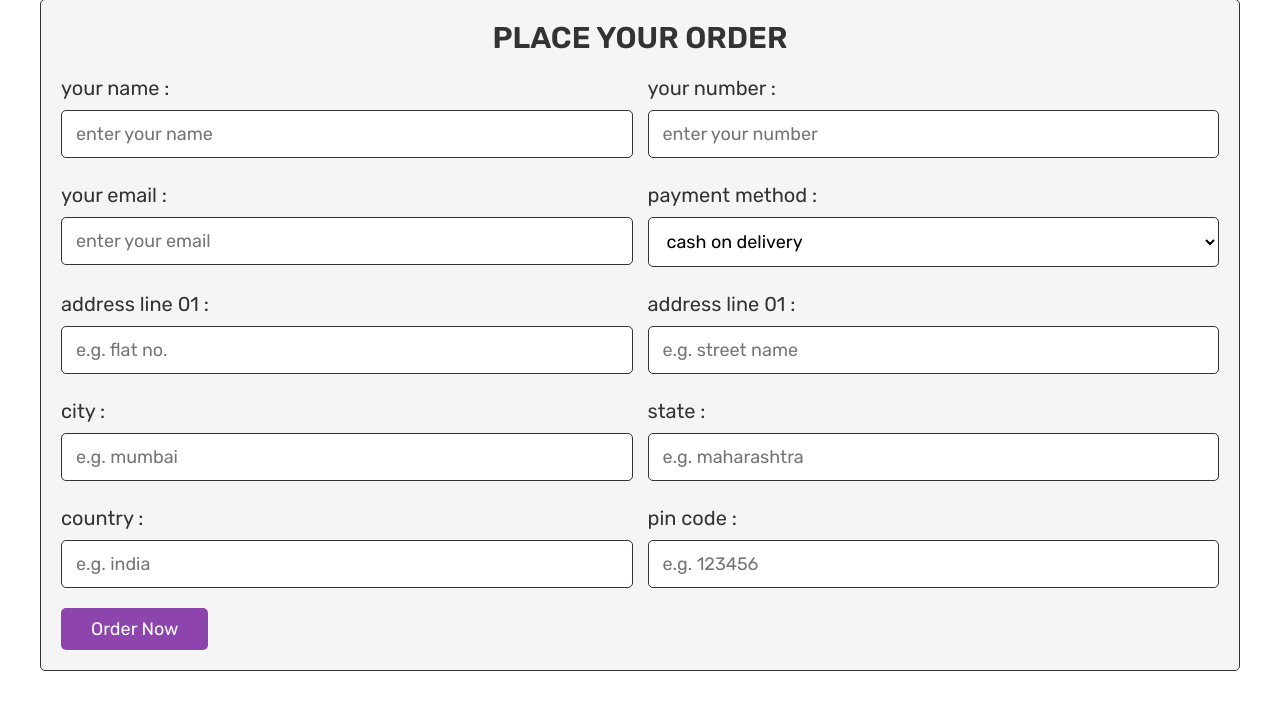
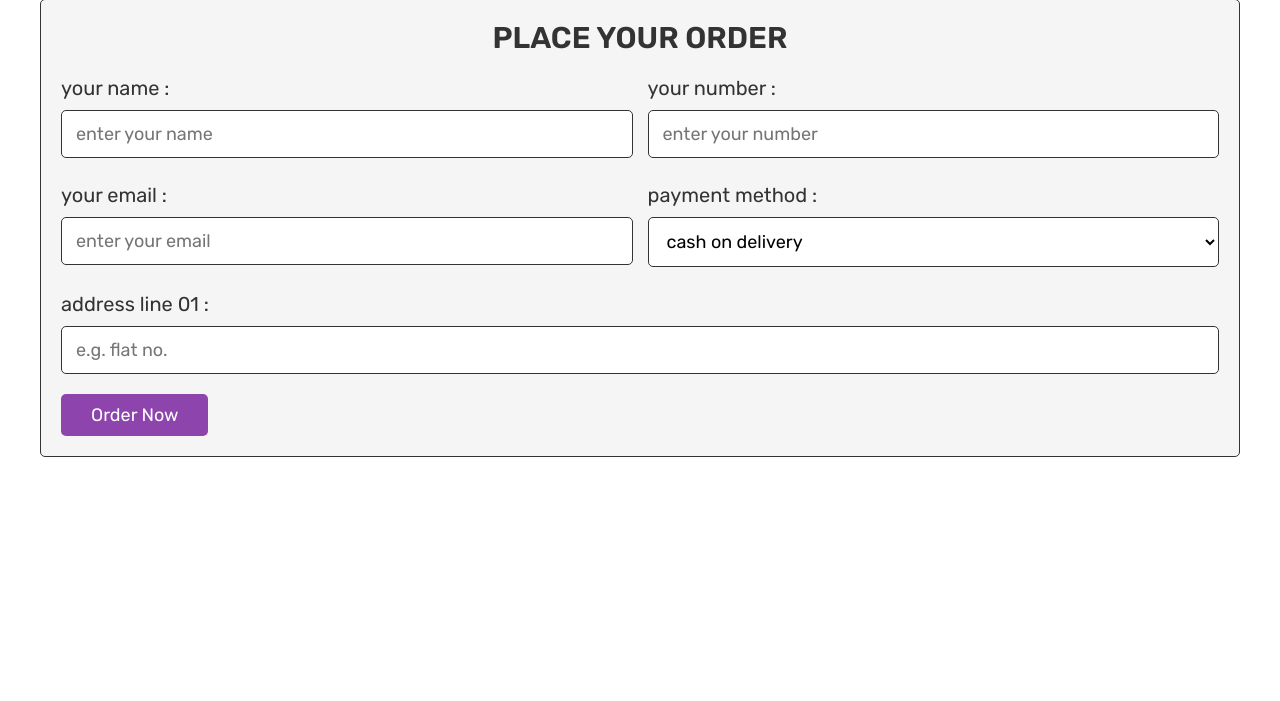
Before and after one commit to Madmax2810/Pharmify---Online-Pharmacy, a PHP site: page /checkout.php in a window 1280 px wide. Shown: the part 475-1176 px from the top of the page. After the commit the page ends 932 px from the top, so only its background shows below. Run offline with PHP 8.4, Linux system fonts and the light colour scheme; the visitor is signed in with stand-in values (Sample User, id 1); data that the repository does not hold is empty.

Commit message:
changed form in checkout

```diff
--- a/checkout.php
+++ b/checkout.php
@@ -118,33 +118,12 @@ if(isset($_POST['order_btn'])){
             <select name="method">
                <option value="cash on delivery">cash on delivery</option>
                <option value="credit card">credit card</option>
-               <option value="paypal">paypal</option>
-               <option value="paytm">paytm</option>
+               <option value="upi">upi</option>
             </select>
          </div>
          <div class="inputBox">
             <span>address line 01 :</span>
             <input type="number" min="0" name="flat" required placeholder="e.g. flat no.">
-         </div>
-         <div class="inputBox">
-            <span>address line 01 :</span>
-            <input type="text" name="street" required placeholder="e.g. street name">
-         </div>
-         <div class="inputBox">
-            <span>city :</span>
-            <input type="text" name="city" required placeholder="e.g. mumbai">
-         </div>
-         <div class="inputBox">
-            <span>state :</span>
-            <input type="text" name="state" required placeholder="e.g. maharashtra">
-         </div>
-         <div class="inputBox">
-            <span>country :</span>
-            <input type="text" name="country" required placeholder="e.g. india">
-         </div>
-         <div class="inputBox">
-            <span>pin code :</span>
-            <input type="number" min="0" name="pin_code" required placeholder="e.g. 123456">
          </div>
       </div>
       <input type="submit" value="order now" class="btn" name="order_btn">
```
